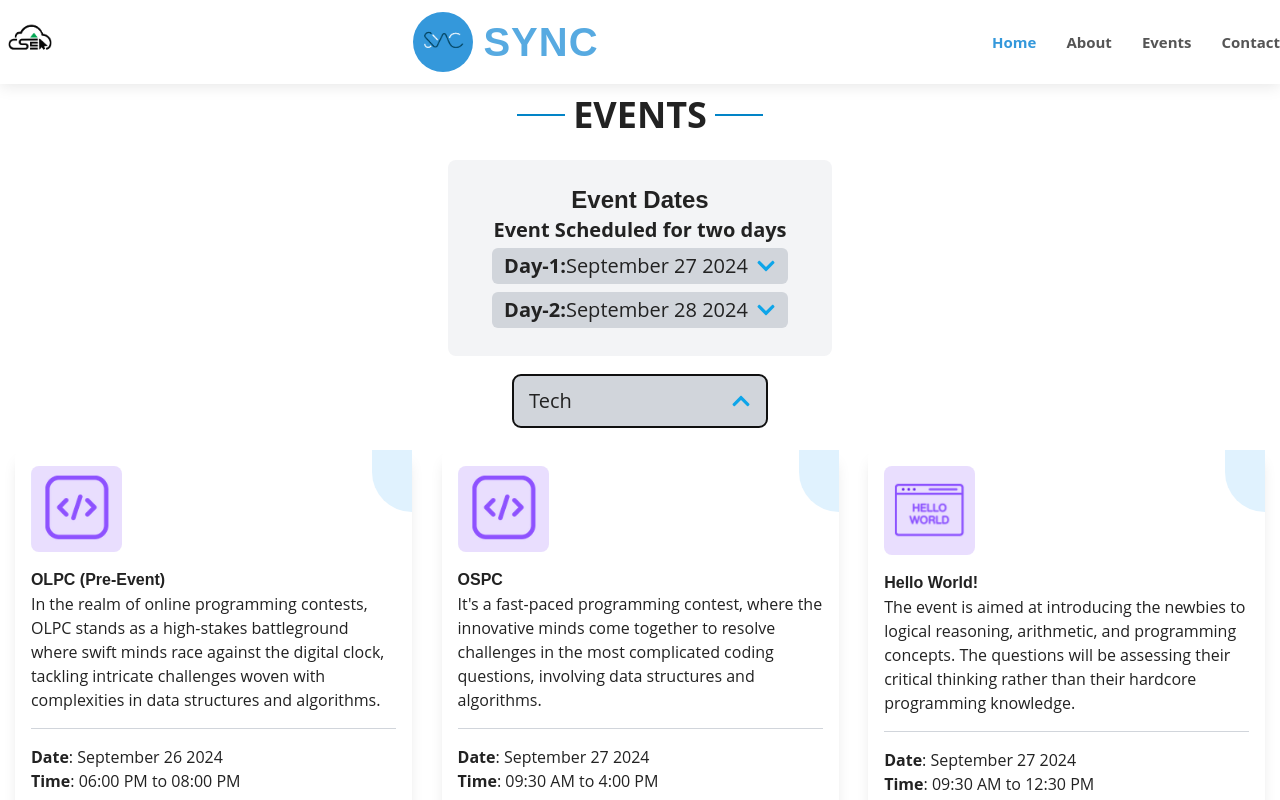
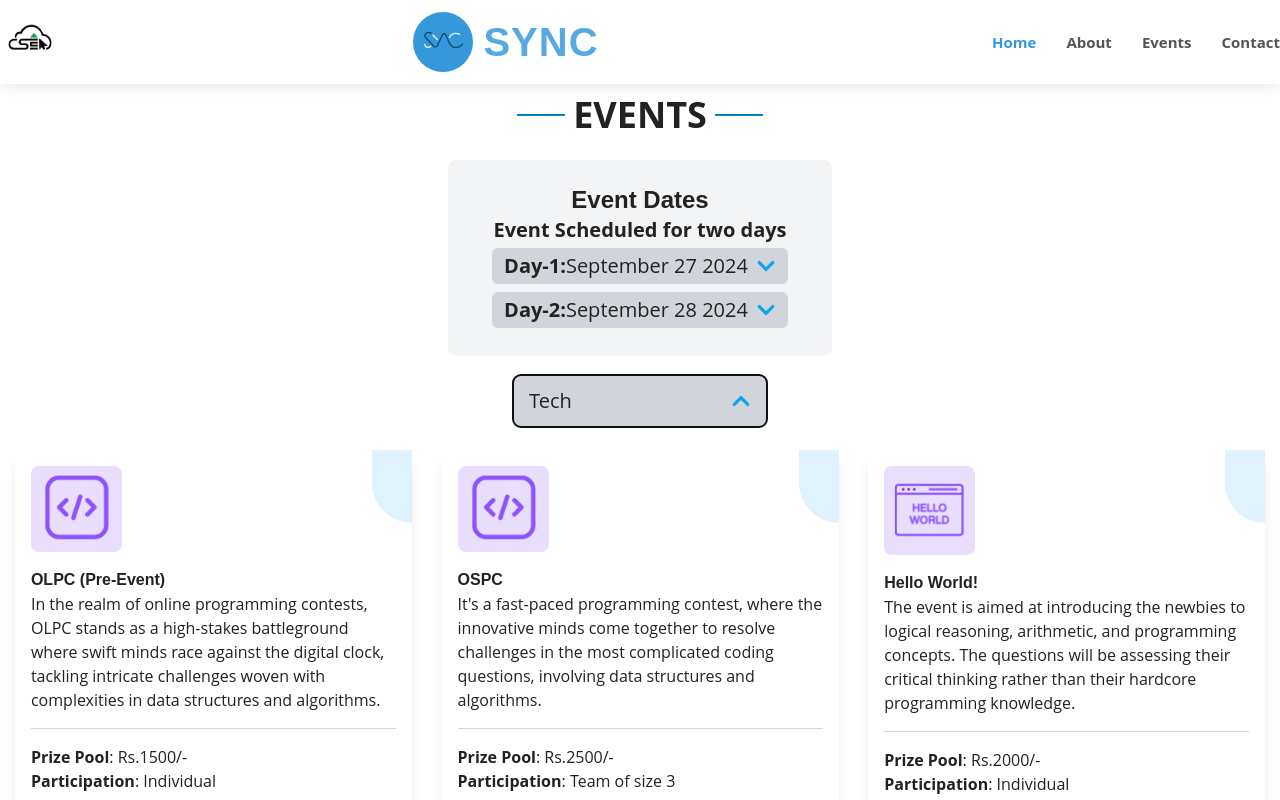
Before and after one commit to Sivanipriya/SYNC-24, a React (Vite) app in the folder sync24/: page / in a window 1280 px wide. Both pictures are taken after a click on the button "Tech". Shown: the part 1465-2265 px from the top of the page. Built offline with nearby package versions, Linux system fonts and the light colour scheme.

Commit message:
Update 2

```diff
--- a/sync24/src/components/Events/Events.jsx
+++ b/sync24/src/components/Events/Events.jsx
@@ -20,6 +20,7 @@ import knivesout from "../../images/knives_out.png";
 import kquiz from "../../images/quiz.png"
 import snap from "../../images/snap.png";
 import league from "../../images/images.jpeg";
+import blockchain from "../../images/blockchain.png"
 import AOS from "aos";
 import "aos/dist/aos.css";
 
@@ -31,6 +32,8 @@ const events = [
         image: OLPC_pre,
         name: "OLPC (Pre-Event)",
         desc: "In the realm of online programming contests, OLPC stands as a high-stakes battleground where swift minds race against the digital clock, tackling intricate challenges woven with complexities in data structures and algorithms.",
+        prize: "Rs.1500/-",
+        participation: "Individual",
         Date: "September 26 2024",
         Time: "06:00 PM to 08:00 PM",
         link: "",
@@ -43,6 +46,8 @@ const events = [
         image: OLPC_pre,
         name: "OSPC",
         desc: "It's a fast-paced programming contest, where the innovative minds come together to resolve challenges in the most complicated coding questions, involving data structures and algorithms.",
+        prize: "Rs.2500/-",
+        participation: "Team of size 3",
         Date: "September 27 2024",
         Time: "09:30 AM to 4:00 PM",
         link: "",
@@ -55,6 +60,8 @@ const events = [
         image: helloworld,
         name: "Hello World!",
         desc: "The event is aimed at introducing the newbies to logical reasoning, arithmetic, and programming concepts. The questions will be assessing their critical thinking rather than their hardcore programming knowledge.",
+        prize: "Rs.2000/-",
+        participation: "Individual",
         Date: "September 27 2024",
         Time: "09:30 AM to 12:30 PM",
         link: "",
@@ -67,6 +74,8 @@ const events = [
         image: designlab360,
         name: "DesignLab 360",
         desc: "Participants unleash their creativity by designing a cutting-edge web frontend and bring their designs to life by coding them into functional, interactive working web pages. Showcase skills in both design and development.",
+        prize: "Rs.2000/-",
+        participation: "Team of size 2",
         Date: "September 27 2024",
         Time: "09:30 AM to 12:30 PM",
         link: "",
@@ -79,6 +88,8 @@ const events = [
         image: reverse_coding,
         name: "Reverse Coding",
         desc: "Decipher the underlying code logic to reconstruct the original algorithm. Sharpen your problem-solving skills as you decode, debug, and deliver the solution in this unique coding battle!",
+        prize: "Rs.2000/-",
+        participation: "Team of size 2",
         Date: "September 28 2024",
         Time: "09:30 AM to 12:30 PM",
         link: "",
@@ -91,6 +102,8 @@ const events = [
         image: code_bingo,
         name: "Code Bingo",
         desc: "Step into the captivating world of Coding, an exhilarating coding adventure where each code challenge is a stepping stone in your journey, unlocking the secrets of the next thrilling quest!",
+        prize: "Rs.2000/-",
+        participation: "Team of size 2",
         Date: "September 28 2024",
         Time: "09:30 AM to 12:30 PM",
         link: "",
@@ -103,6 +116,8 @@ const events = [
         image: techxpress,
         name: "TechXpress",
         desc: "Step into the captivating world of Coding, an exhilarating coding adventure where each code challenge is a stepping stone in your journey, unlocking the secrets of the next thrilling quest!",
+        prize: "Rs.2000/-",
+        participation: "Team of size 3",
         Date: "September 28 2024",
         Time: "09:30 AM to 12:30 PM",
         link: "",
@@ -115,6 +130,8 @@ const events = [
         image: techxpress,
         name: "SYNC - CSAU",
         desc: "Step into the captivating world of Coding, an exhilarating coding adventure where each code challenge is a stepping stone in your journey, unlocking the secrets of the next thrilling quest!",
+        prize: "Rs.2000/-",
+        participation: "Team of size 3",
         Date: "September 28 2024",
         Time: "09:30 AM to 12:30 PM",
         link: "",
@@ -152,13 +169,13 @@ const events = [
         Time: "08:00 PM to 09:30 PM",
         link: "",
         Contact: [
-          { coord: "Ajai Krishna T.S ", contact: "7010707652" },
           { coord: "Harini S ", contact: "9363349994" },
+          { coord: "Renjitha K ", contact: "7907854731" },
         ],
       },
       {
         image: cricket,
-        name: "Cricket (Pre-Event)",
+        name: "Cricket Championship'24 (Pre-Event)",
         desc: "Cricket is a thrilling showdown where strategy meets endurance in an exciting tournament! Teams will compete in fast-paced matches, showcasing their batting, bowling, and fielding skills to dominate the pitch and claim victory.",
         participation: "Team",
         prize: "Rs.1000/-",
@@ -166,8 +183,8 @@ const events = [
         Time: "08:00 PM to 09:30 PM",
         link: "",
         Contact: [
-          { coord: "Ajai Krishna T.S ", contact: "7010707652" },
-          { coord: "Harini S ", contact: "9363349994" },
+          { coord: "Dinesh S", contact: "9360380769" },
+          { coord: "Hariharan A", contact: "7708462392" },
         ],
       },
       {
@@ -246,15 +263,15 @@ const events = [
     event_type: "workshops",
     events: [
       {
-        image: django,
-        name: "Building and Scaling Applications using Python Django (Python) [Workshop]",
-        desc: "Explore the world of application building and scaling with Python Django in this event. Unleash the power of Python for robust and scalable applications!",
+        image: blockchain,
+        name: "Build dapps on Ethereum Blockchain [Workshop]",
+        desc: "Join our hands-on workshop designed for enthusiasts looking to dive into blockchain development! Bring your laptop, and get ready to build decentralized applications (DApps) on Ethereum. Participants who successfully complete the workshop will receive exciting swag, including a T-shirt or hoodie!",
         Date: "September 28 2024",
-        Time: "8 PM to 9:30 PM",
+        Time: "10:00 AM to 04:00 PM",
         link: "",
         Contact: [
-          { coord: "aaa", contact: "987654321" },
-          { coord: "bbb", contact: "987654322" },
+          { coord: "Poojaa S ", contact: "7558121642" },
+          { coord: "Ragul S ", contact: "9361469631" },
         ],
       },
     ],
@@ -406,6 +423,13 @@ const Events = () => {
                   />
                   <h4 className="font-bold">{event.name}</h4>
                   <p>{event.desc}</p>
+                  <hr className="my-4 border-t border-gray-300" />
+                  <p>
+                    <span className="font-bold">Prize Pool</span>: {event.prize}
+                  </p>
+                  <p>
+                    <span className="font-bold">Participation</span>: {event.participation}
+                  </p>
                   <hr className="my-4 border-t border-gray-300" />
                   <p>
                     <span className="font-bold">Date</span>: {event.Date}
```
Also changed, not shown: sync24/src/images/blockchain.png (added).
